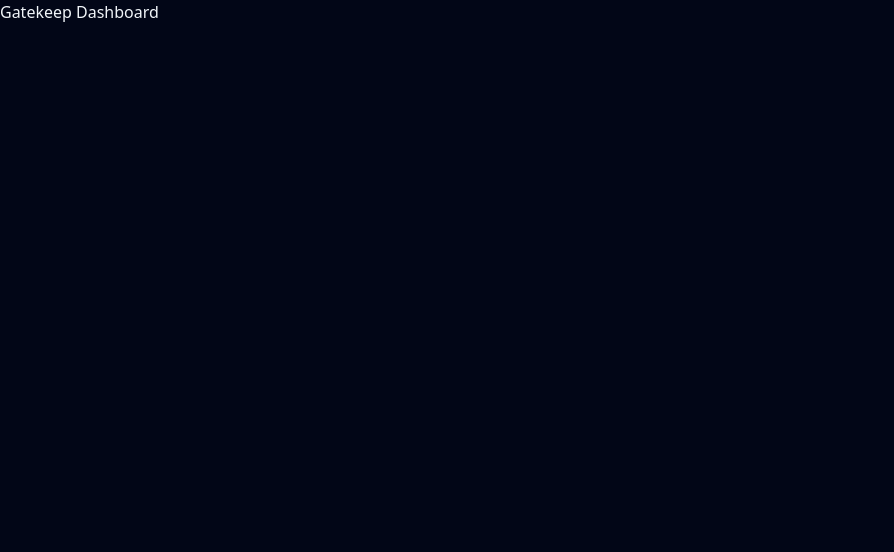
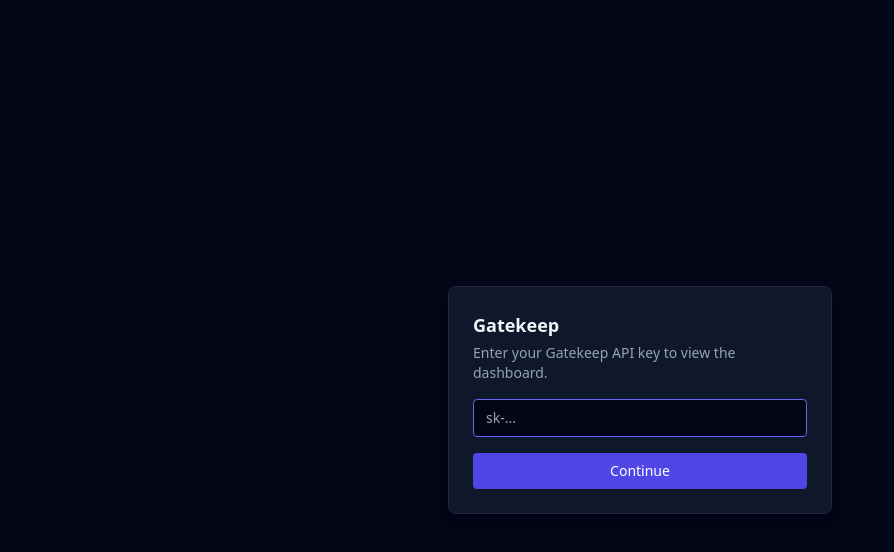
Before and after one commit to b-sia/gatekeep, a React (Vite) app in the folder dashboard/: page / in a window 1280 px wide. Shown: the top 552 px of the page, without its empty margins (0-894 px from the left). Built offline with nearby package versions, Linux system fonts and the light colour scheme.

Commit message:
feat(dashboard): add API key entry screen and auth gate

```diff
--- a/dashboard/src/App.tsx
+++ b/dashboard/src/App.tsx
@@ -1,3 +1,25 @@
+import { useState } from "react";
+import KeyEntryScreen from "./components/KeyEntryScreen";
+import { clearStoredApiKey, getStoredApiKey } from "./api/client";
+
 export default function App() {
-  return <div className="min-h-screen bg-slate-950 text-slate-100">Gatekeep Dashboard</div>;
+  const [hasKey, setHasKey] = useState<boolean>(() => getStoredApiKey() !== null);
+
+  function handleUnauthorized() {
+    clearStoredApiKey();
+    setHasKey(false);
+  }
+
+  if (!hasKey) {
+    return <KeyEntryScreen onKeySaved={() => setHasKey(true)} />;
+  }
+
+  return (
+    <div className="min-h-screen bg-slate-950 text-slate-100">
+      Authenticated. Dashboard page wired in Task 12.
+      <button onClick={handleUnauthorized} className="ml-2 underline">
+        Clear key
+      </button>
+    </div>
+  );
 }
--- /dev/null
+++ b/dashboard/src/components/KeyEntryScreen.tsx
@@ -0,0 +1,46 @@
+import { useState, type FormEvent } from "react";
+import { setStoredApiKey } from "../api/client";
+
+interface KeyEntryScreenProps {
+  onKeySaved: () => void;
+}
+
+export default function KeyEntryScreen({ onKeySaved }: KeyEntryScreenProps) {
+  const [value, setValue] = useState("");
+
+  function handleSubmit(event: FormEvent) {
+    event.preventDefault();
+    const trimmed = value.trim();
+    if (!trimmed) return;
+    setStoredApiKey(trimmed);
+    onKeySaved();
+  }
+
+  return (
+    <div className="flex min-h-screen items-center justify-center bg-slate-950 px-4">
+      <form
+        onSubmit={handleSubmit}
+        className="w-full max-w-sm rounded-lg border border-slate-800 bg-slate-900 p-6 shadow-xl"
+      >
+        <h1 className="mb-1 text-lg font-semibold text-slate-100">Gatekeep</h1>
+        <p className="mb-4 text-sm text-slate-400">
+          Enter your Gatekeep API key to view the dashboard.
+        </p>
+        <input
+          type="password"
+          autoFocus
+          value={value}
+          onChange={(event) => setValue(event.target.value)}
+          placeholder="sk-..."
+          className="mb-4 w-full rounded border border-slate-700 bg-slate-950 px-3 py-2 text-sm text-slate-100 focus:border-indigo-500 focus:outline-none"
+        />
+        <button
+          type="submit"
+          className="w-full rounded bg-indigo-600 px-3 py-2 text-sm font-medium text-white hover:bg-indigo-500"
+        >
+          Continue
+        </button>
+      </form>
+    </div>
+  );
+}
```
